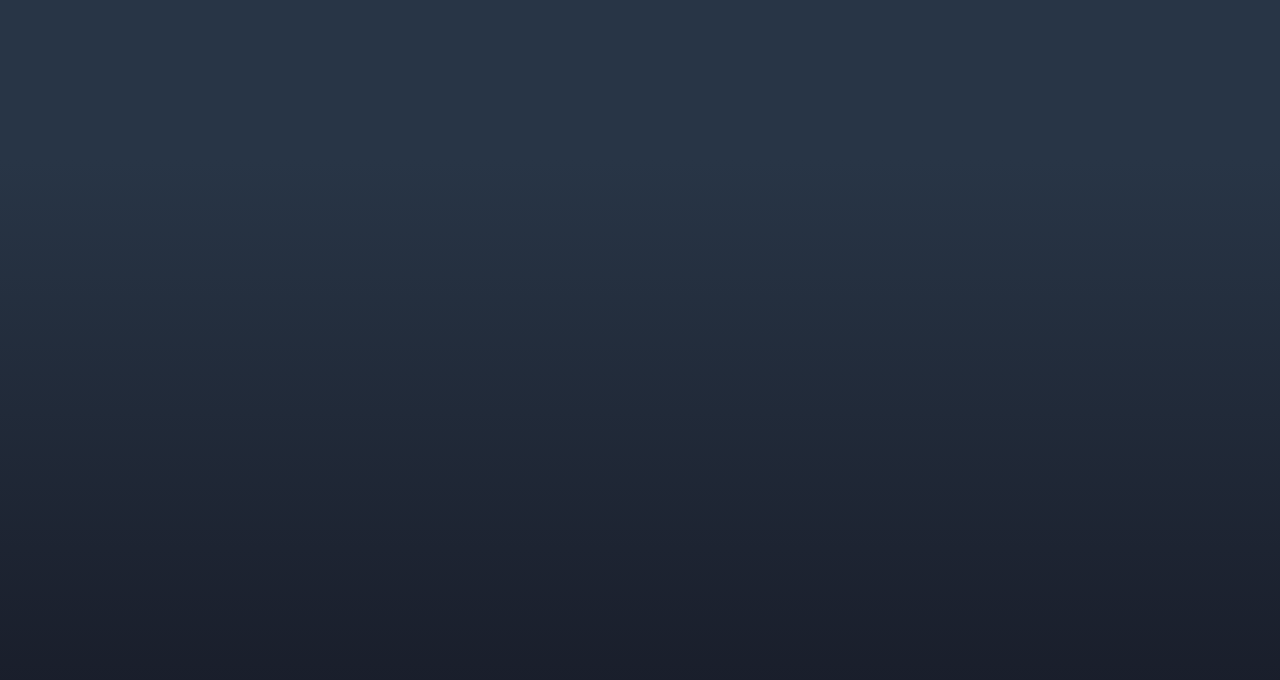
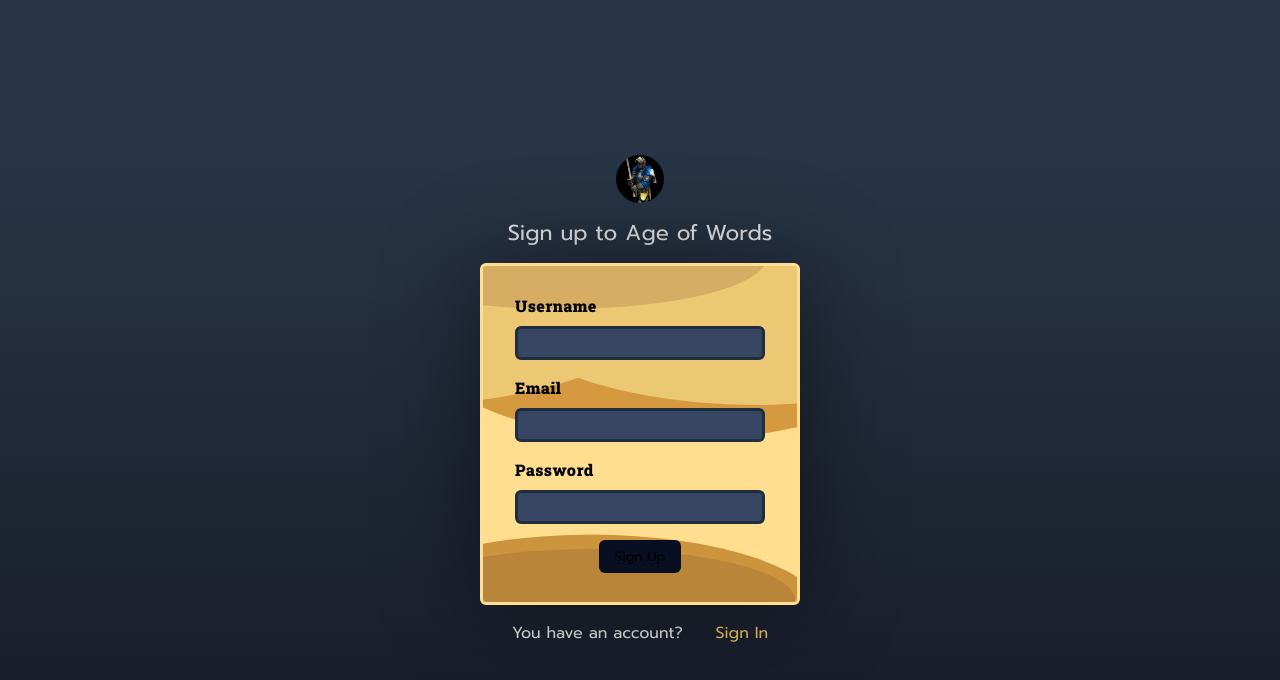
Before and after one commit to Martiks38/AgeOfWords, a React (Vite) app in the folder app/: page /signup in a window 1280 px wide. Shown: the top 680 px of the page. Built offline with nearby package versions, Linux system fonts and the light colour scheme.

Commit message:
Hacer la estructura html del componente SignUp

```diff
--- a/app/src/App.tsx
+++ b/app/src/App.tsx
@@ -1,10 +1,12 @@
 import { Route } from 'wouter'
 import Home from './pages/Home'
+import SignUp from './pages/SignUp'
 
 function App() {
   return (
-    <div className="App">
+    <div>
       <Route path="/" component={Home} />
+      <Route path="/signup" component={SignUp} />
     </div>
   )
 }
--- /dev/null
+++ b/app/src/pages/SignUp/index.tsx
@@ -0,0 +1,49 @@
+import { Link } from 'wouter'
+
+function SignUp() {
+  return (
+    <main>
+      <figure className="container__logo">
+        <img className="signUP__logo" src="logo.png" alt="Age of Words" />
+      </figure>
+      <article className="container__form">
+        <h1 className="signUp__title">Sign up to Age of Words</h1>
+        <form className="form">
+          <label className="form__label" htmlFor="username">
+            Username
+          </label>
+          <input
+            className="form__input"
+            type="text"
+            name="username"
+            id="username"
+          />
+          <label className="form__label" htmlFor="email">
+            Email
+          </label>
+          <input className="form__input" type="text" name="email" id="email" />
+          <label className="form__label" htmlFor="password">
+            Password
+          </label>
+          <input
+            className="form__input"
+            type="text"
+            name="password"
+            id="password"
+          />
+          <button className="button  button_form form__button" type="submit">
+            Sign Up
+          </button>
+        </form>
+      </article>
+      <span className="signUp__signIn">
+        <span>You have an account?</span>
+        <Link href="/login">
+          <a className="link">Sign In</a>
+        </Link>
+      </span>
+    </main>
+  )
+}
+
+export default SignUp
```
